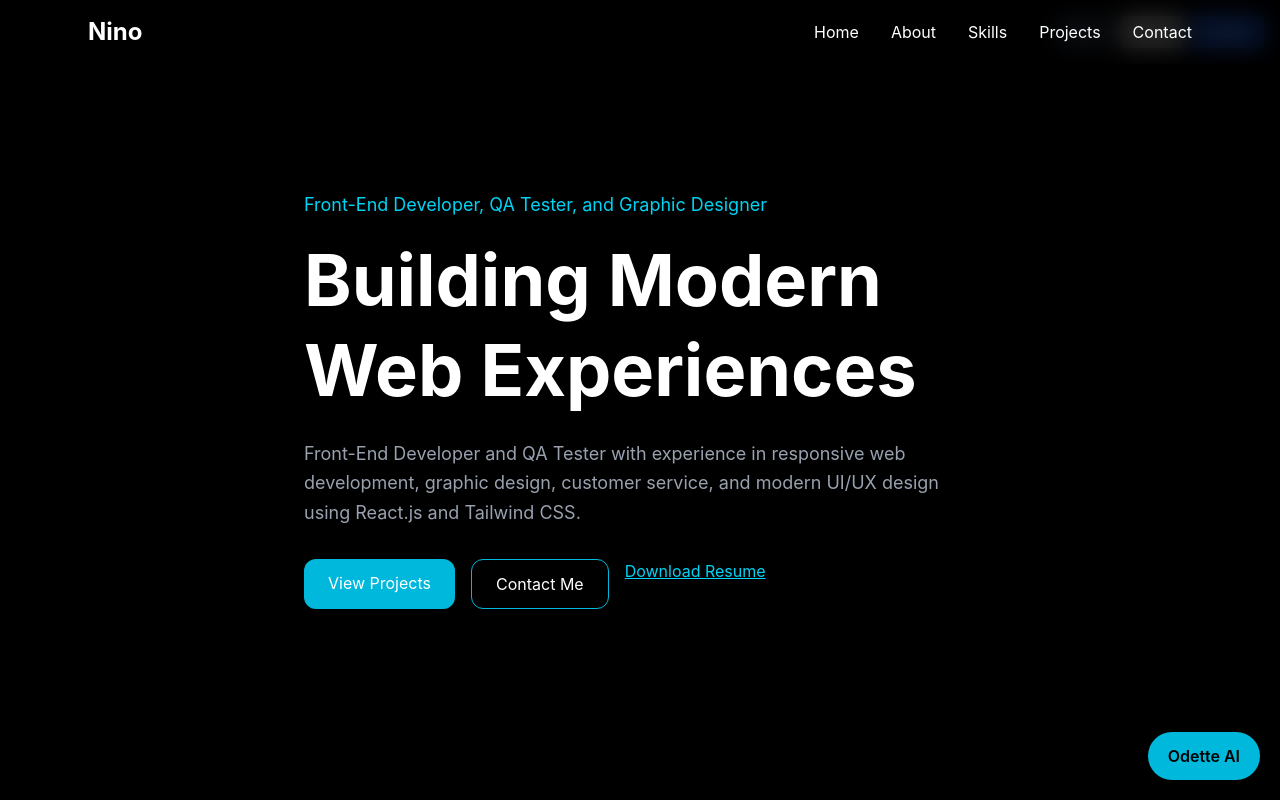
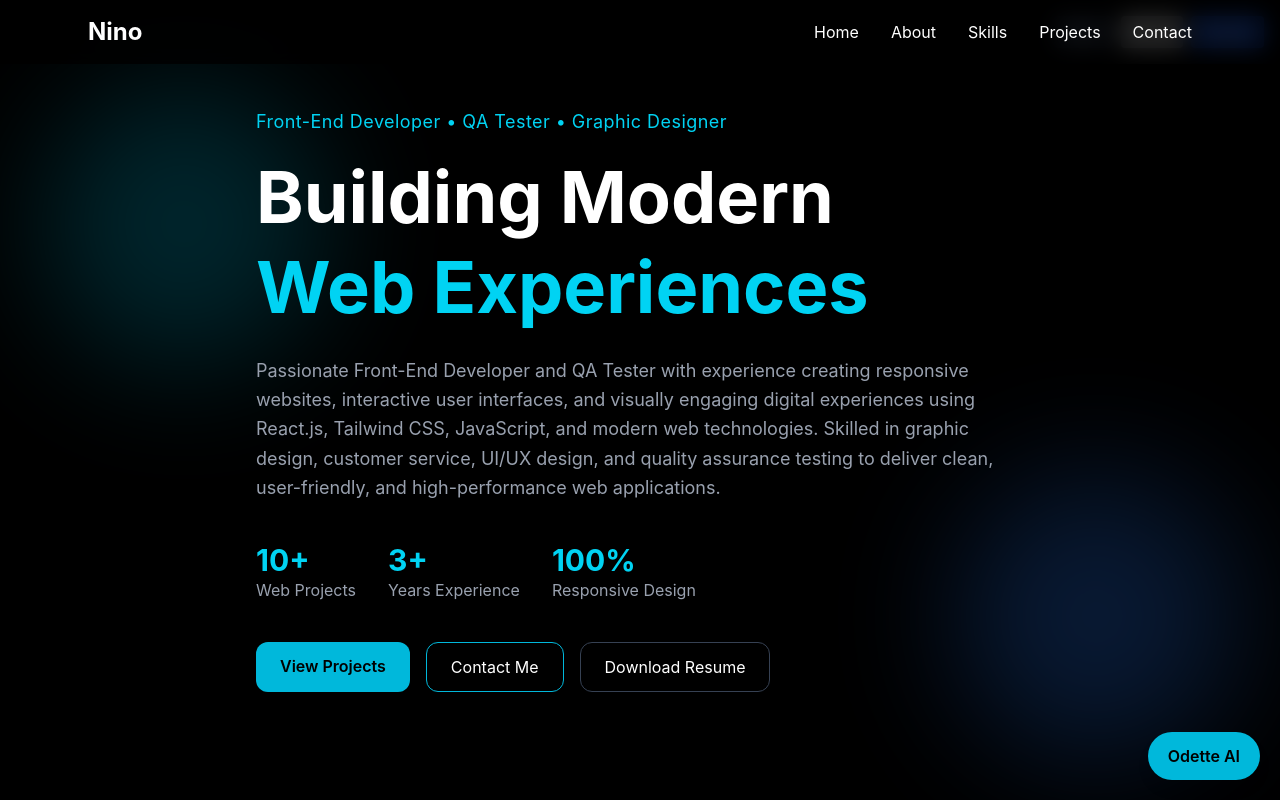
Before and after one commit to ninoverdejo18/my-portfolio, a React (Vite) app: page / in a window 1280 px wide. Shown: the top 800 px of the page. Built offline with nearby package versions, Linux system fonts and the light colour scheme.

Commit message:
Updated contact section

```diff
--- a/src/pages/Contact.jsx
+++ b/src/pages/Contact.jsx
@@ -3,14 +3,18 @@ import AnimatedSection from "../components/AnimatedSection"
 import emailjs from "@emailjs/browser"
 
 function Contact() {
+  const form = useRef()
 
-  const form = useRef()
   const [loading, setLoading] = useState(false)
-  const [success, setSuccess] = useState(false)
+  const [success, setSuccess] = useState("")
+  const [error, setError] = useState("")
 
   const sendEmail = (e) => {
     e.preventDefault()
+
     setLoading(true)
+    setSuccess("")
+    setError("")
 
     emailjs.sendForm(
       "service_js1an7v",
@@ -19,19 +23,30 @@ function Contact() {
       "Um40NagmPxC9YUZAO"
     )
     .then(() => {
-      setSuccess(true)
+
+      alert("Successfully sent message.")
+
+      setSuccess("Successfully sent message.")
       setLoading(false)
+
       form.current.reset()
     })
-    .catch(() => {
+    .catch((err) => {
+      console.log(err)
+
+      alert("Failed to send message. Please try again.")
+
+      setError("Failed to send message. Please try again.")
       setLoading(false)
     })
   }
 
   return (
     <AnimatedSection>
-      <section id="contact" className="py-20 bg-white dark:bg-black text-black dark:text-white">
-
+      <section
+        id="contact"
+        className="py-20 bg-white dark:bg-black text-black dark:text-white"
+      >
         <div className="max-w-4xl mx-auto px-6 text-center">
 
           <h2 className="text-4xl font-bold mb-6">
@@ -42,13 +57,17 @@ function Contact() {
             Send me a message and I’ll get back to you.
           </p>
 
-        <form ref={form} onSubmit={sendEmail} className="grid gap-4">
+          <form
+            ref={form}
+            onSubmit={sendEmail}
+            className="grid gap-4"
+          >
 
             <input
               type="text"
               name="from_name"
               placeholder="Your Name"
-            className="p-3 rounded bg-gray-100 dark:bg-gray-900"
+              className="p-3 rounded-xl bg-gray-100 dark:bg-gray-900 outline-none focus:ring-2 focus:ring-cyan-500"
               required
             />
 
@@ -56,7 +75,7 @@ function Contact() {
               type="email"
               name="from_email"
               placeholder="Your Email"
-            className="p-3 rounded bg-gray-100 dark:bg-gray-900"
+              className="p-3 rounded-xl bg-gray-100 dark:bg-gray-900 outline-none focus:ring-2 focus:ring-cyan-500"
               required
             />
 
@@ -64,25 +83,35 @@ function Contact() {
               name="message"
               placeholder="Your Message"
               rows="5"
-            className="p-3 rounded bg-gray-100 dark:bg-gray-900"
+              className="p-3 rounded-xl bg-gray-100 dark:bg-gray-900 outline-none focus:ring-2 focus:ring-cyan-500"
               required
             />
 
             <button
               type="submit"
-            className="bg-cyan-500 hover:bg-cyan-600 text-white py-3 rounded-xl"
+              disabled={loading}
+              className={`py-3 rounded-xl text-white transition duration-300 ${
+                loading
+                  ? "bg-gray-500 cursor-not-allowed"
+                  : "bg-cyan-500 hover:bg-cyan-600"
+              }`}
             >
               {loading ? "Sending..." : "Send Message"}
             </button>
 
             {success && (
-            <p className="text-green-500">
-              Message sent successfully!
+              <p className="text-green-500 font-medium">
+                {success}
+              </p>
+            )}
+
+            {error && (
+              <p className="text-red-500 font-medium">
+                {error}
               </p>
             )}
 
           </form>
-
         </div>
       </section>
     </AnimatedSection>
--- a/src/pages/Hero.jsx
+++ b/src/pages/Hero.jsx
@@ -1,38 +1,105 @@
 import { Link } from "react-router-dom";
+import { motion } from "framer-motion";
 import AnimatedSection from "../components/AnimatedSection";
 
 function Hero() {
   return (
     <AnimatedSection>
-      <section className="min-h-screen bg-black text-white flex items-center">
+      <section className="min-h-screen bg-black text-white flex items-center relative overflow-hidden">
 
-        <div className="max-w-6xl mx-auto px-6">
+        {/* Background Glow */}
+        <div className="absolute top-0 left-0 w-full h-full opacity-20">
+          <div className="absolute w-72 h-72 bg-cyan-500 rounded-full blur-3xl top-20 left-10"></div>
+          <div className="absolute w-72 h-72 bg-blue-500 rounded-full blur-3xl bottom-10 right-10"></div>
+        </div>
 
-          <p className="text-cyan-400 text-lg mb-4">
-            Front-End Developer, QA Tester, and Graphic Designer
-          </p>
+        <div className="max-w-6xl mx-auto px-6 relative z-10">
 
-          <h1 className="text-5xl md:text-7xl font-bold leading-tight mb-6">
+          {/* Small Intro */}
+          <motion.p
+            initial={{ opacity: 0, y: 20 }}
+            animate={{ opacity: 1, y: 0 }}
+            transition={{ duration: 0.6 }}
+            className="text-cyan-400 text-lg mb-4 tracking-wide"
+          >
+            Front-End Developer • QA Tester • Graphic Designer
+          </motion.p>
+
+          {/* Main Heading */}
+          <motion.h1
+            initial={{ opacity: 0, y: 30 }}
+            animate={{ opacity: 1, y: 0 }}
+            transition={{ duration: 0.8 }}
+            className="text-5xl md:text-7xl font-bold leading-tight mb-6"
+          >
             Building Modern <br />
-            Web Experiences
-          </h1>
+            <span className="text-cyan-400">
+              Web Experiences
+            </span>
+          </motion.h1>
 
-          <p className="text-gray-400 max-w-2xl text-lg leading-relaxed">
-            Front-End Developer and QA Tester with experience in responsive web development, graphic design, customer service, and modern UI/UX design using React.js and Tailwind CSS.
-          </p>
+          {/* Description */}
+          <motion.p
+            initial={{ opacity: 0, y: 40 }}
+            animate={{ opacity: 1, y: 0 }}
+            transition={{ duration: 1 }}
+            className="text-gray-400 max-w-3xl text-lg leading-relaxed"
+          >
+            Passionate Front-End Developer and QA Tester with experience
+            creating responsive websites, interactive user interfaces,
+            and visually engaging digital experiences using React.js,
+            Tailwind CSS, JavaScript, and modern web technologies.
 
-          <div className="flex gap-4 mt-8 flex-wrap">
+            Skilled in graphic design, customer service, UI/UX design,
+            and quality assurance testing to deliver clean, user-friendly,
+            and high-performance web applications.
+          </motion.p>
+
+          {/* Stats */}
+          <div className="flex flex-wrap gap-8 mt-10">
+
+            <div>
+              <h3 className="text-3xl font-bold text-cyan-400">
+                10+
+              </h3>
+              <p className="text-gray-400">
+                Web Projects
+              </p>
+            </div>
+
+            <div>
+              <h3 className="text-3xl font-bold text-cyan-400">
+                3+
+              </h3>
+              <p className="text-gray-400">
+                Years Experience
+              </p>
+            </div>
+
+            <div>
+              <h3 className="text-3xl font-bold text-cyan-400">
+                100%
+              </h3>
+              <p className="text-gray-400">
+                Responsive Design
+              </p>
+            </div>
+
+          </div>
+
+          {/* Buttons */}
+          <div className="flex gap-4 mt-10 flex-wrap">
 
             <Link
               to="/projects"
-              className="bg-cyan-500 hover:bg-cyan-600 px-6 py-3 rounded-xl transition"
+              className="bg-cyan-500 hover:bg-cyan-600 text-black font-semibold px-6 py-3 rounded-xl transition duration-300"
             >
               View Projects
             </Link>
 
             <Link
               to="/contact"
-              className="border border-cyan-500 px-6 py-3 rounded-xl hover:bg-cyan-500/10 transition"
+              className="border border-cyan-500 px-6 py-3 rounded-xl hover:bg-cyan-500/10 transition duration-300"
             >
               Contact Me
             </Link>
@@ -41,7 +108,7 @@ function Hero() {
               href="/resume.pdf"
               target="_blank"
               rel="noreferrer"
-              className="text-cyan-400 underline"
+              className="border border-gray-700 px-6 py-3 rounded-xl hover:border-cyan-500 hover:text-cyan-400 transition duration-300"
             >
               Download Resume
             </a>
```
Lines whose indentation alone changed are shown as unchanged.
